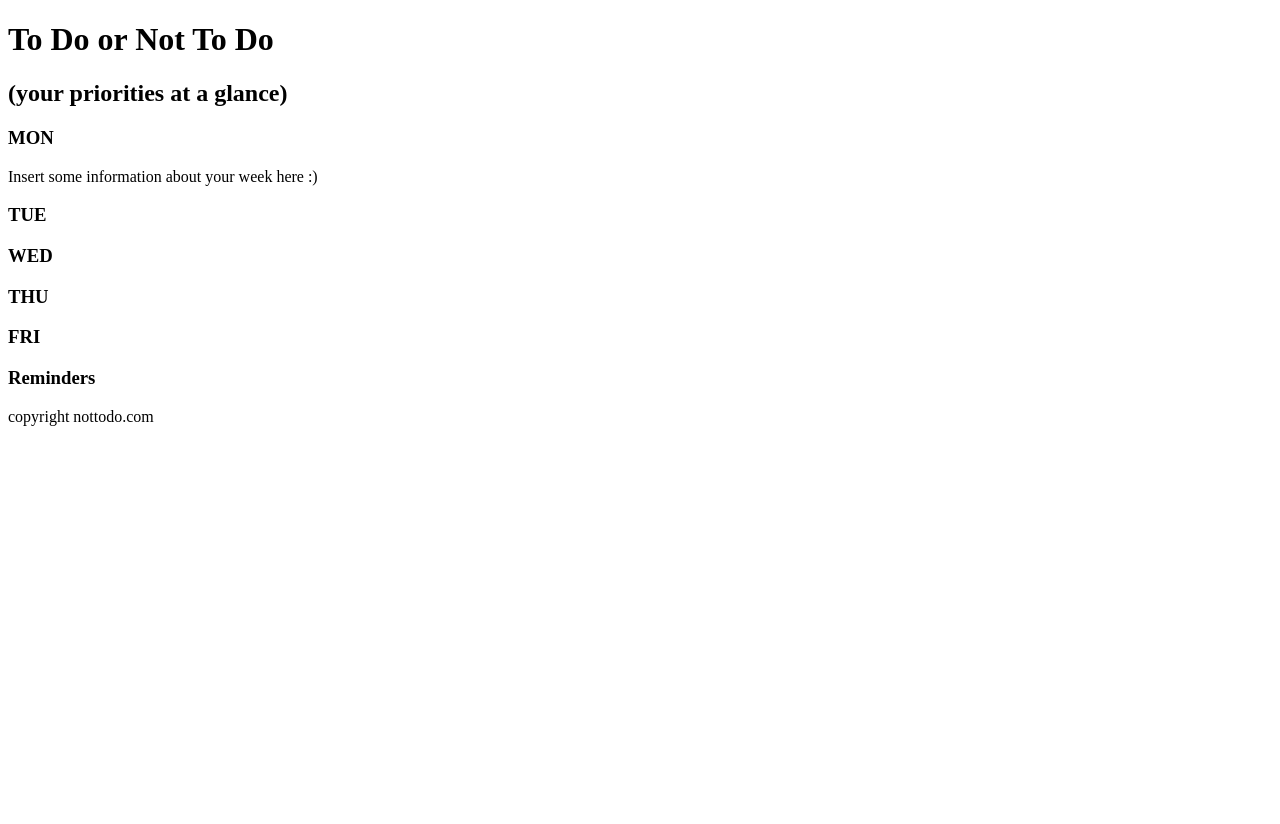
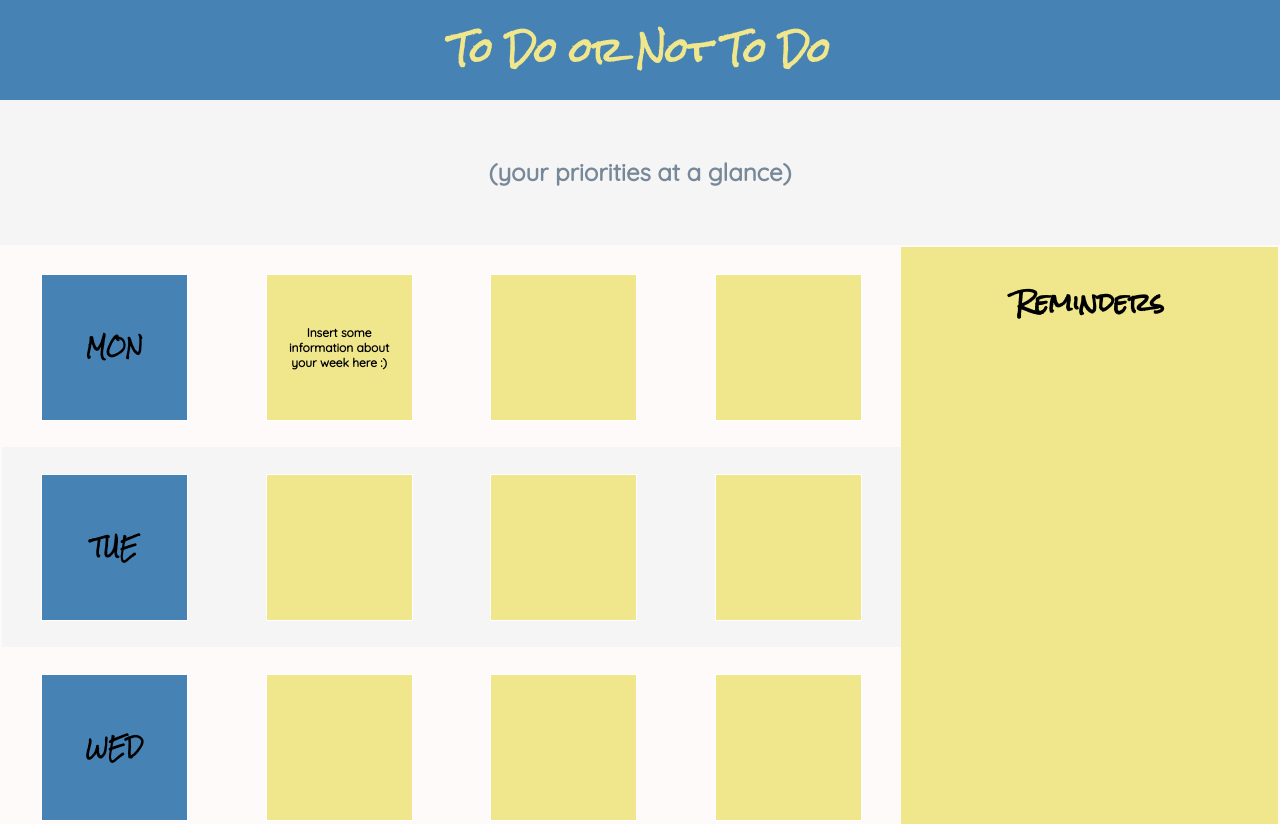
Before and after one commit to Kimmueses/Flexbox_To-Do_App, a plain HTML site: page index.html in a window 1280 px wide. Shown: the top 824 px of the page. Before the commit the page ends 800 px from the top, so only its background shows below. Drawn offline with Linux system fonts and the light colour scheme.

Commit message:
Links css file to html and completes project

```diff
--- a/Resources/styles.css
+++ b/Resources/styles.css
@@ -31,21 +31,31 @@ body {
   /* App Container */
   .container {
     border: 2px solid snow;
+    display: flex;
   }
 
   /* To Do Section */
   .week {
+    display: inline-flex;
+    flex-grow: 3;
+    flex-direction: column;
   }
 
   .row {
     min-height: 200px;
     display: flex;
+    flex-wrap: wrap;
+    justify-content: space-around;
+    align-items: center;
   }
 
   .square {
     width: 125px;
     height: 125px;
     padding: 10px;
+    display: flex;
+    justify-content: center;
+    align-items: center;
   }
 
   .day.square {
@@ -67,6 +77,8 @@ body {
   /* Reminders */
   .reminders {
     background-color: khaki;
+    display: inline-flex;
+    flex-grow: 2;
   }
 
   .reminders h3 {
--- a/index.html
+++ b/index.html
@@ -3,7 +3,7 @@
 
 <head>
   <title>To Do App</title>
-  <link rel='stylesheet' href='style.css'>
+  <link rel='stylesheet' href="Resources/styles.css">
   <link href='https://fonts.googleapis.com/css?family=Quicksand' rel='stylesheet'>
   <link href='https://fonts.googleapis.com/css?family=Rock+Salt' rel='stylesheet'>
 </head>
```
